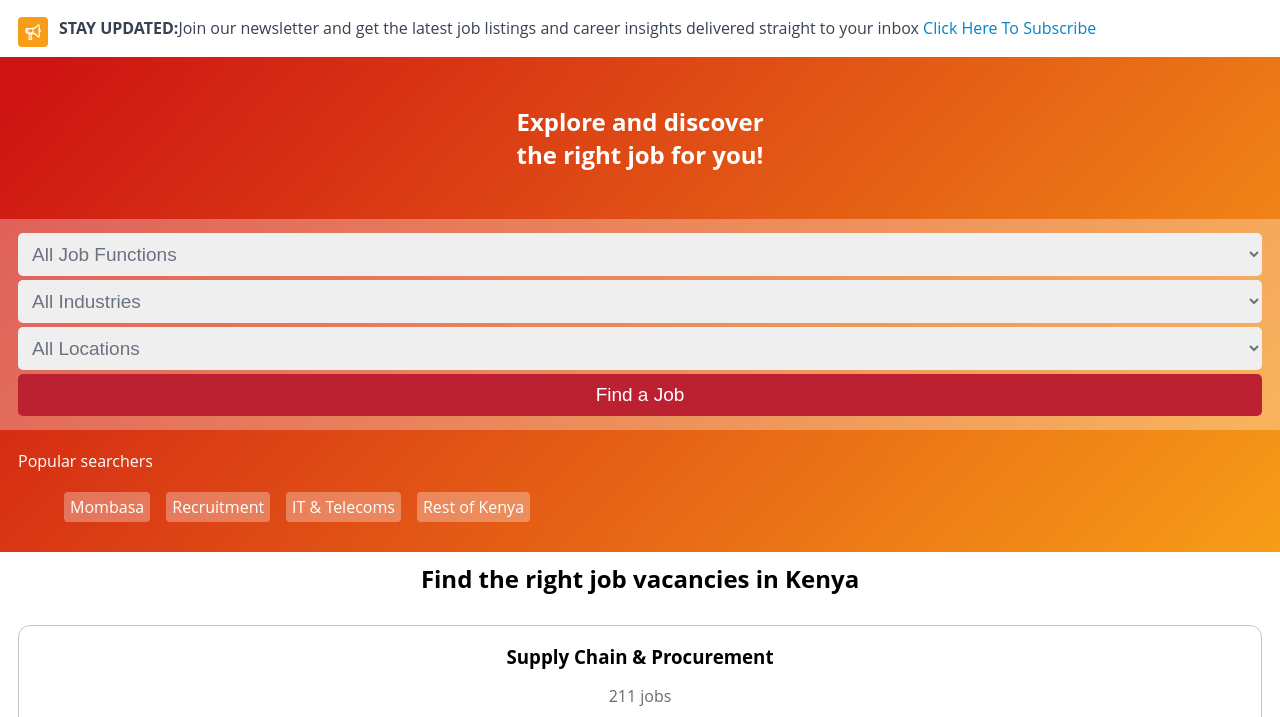
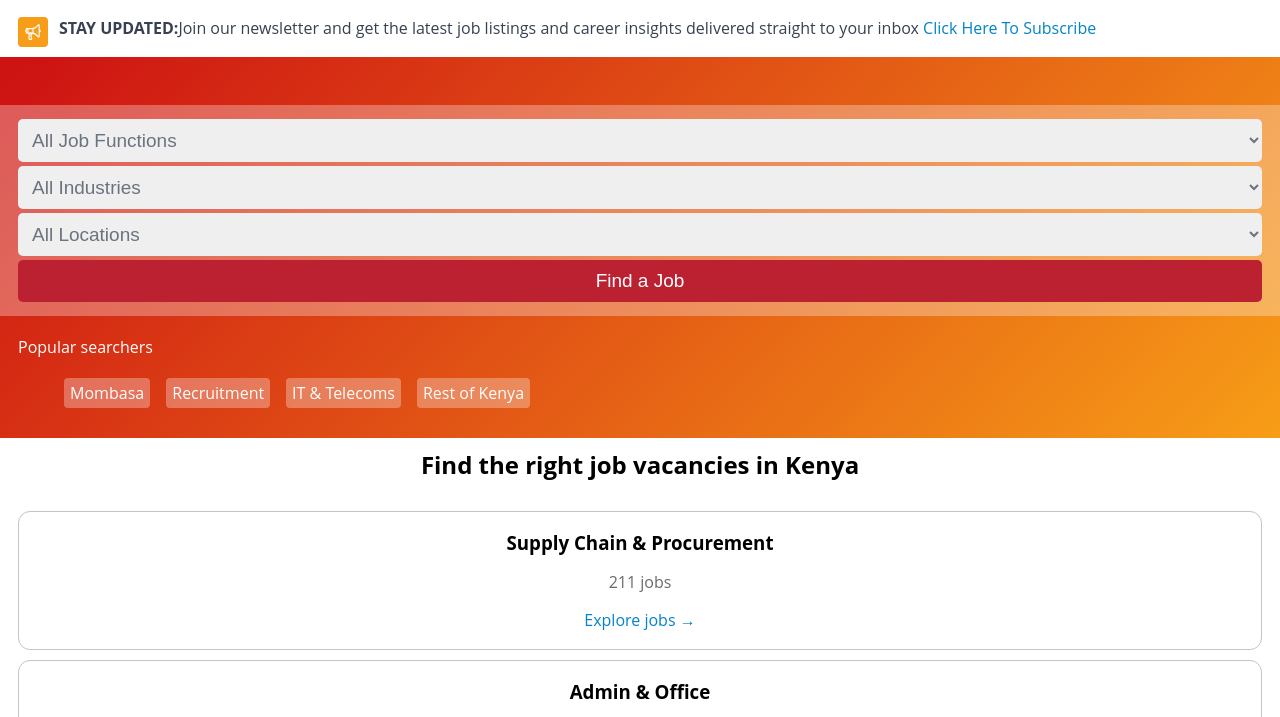
Before and after one commit to vickcruzz/brightermonday, a plain HTML site: page index.html in a window 1280 px wide. Shown: the part 63-780 px from the top of the page. Drawn offline with Linux system fonts and the light colour scheme.

Commit message:
removed heading one and added new js file

```diff
--- a/index.html
+++ b/index.html
@@ -34,10 +34,6 @@
         </p>
       </div>
       <section class="search-area">
-        <h1>
-          Explore and discover <br />
-          the right job for you!
-        </h1>
         <form class="search-form">
           <select name="func" id="func">
             <option value="">All Job Functions</option>
```
